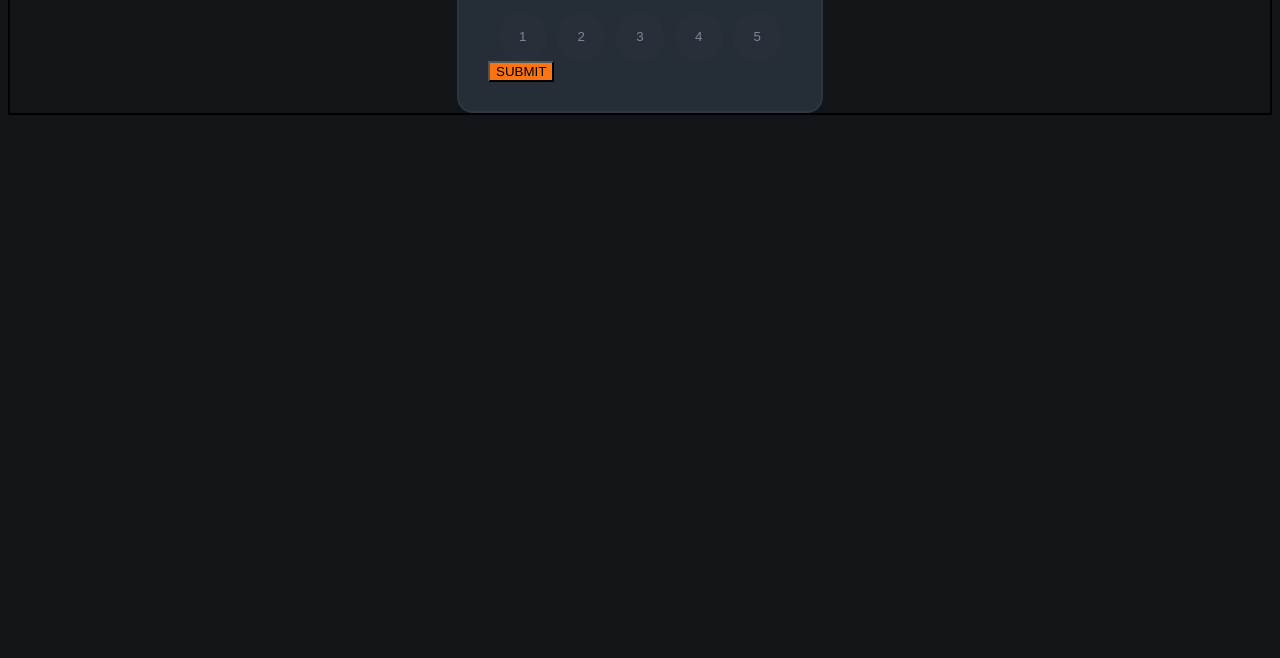
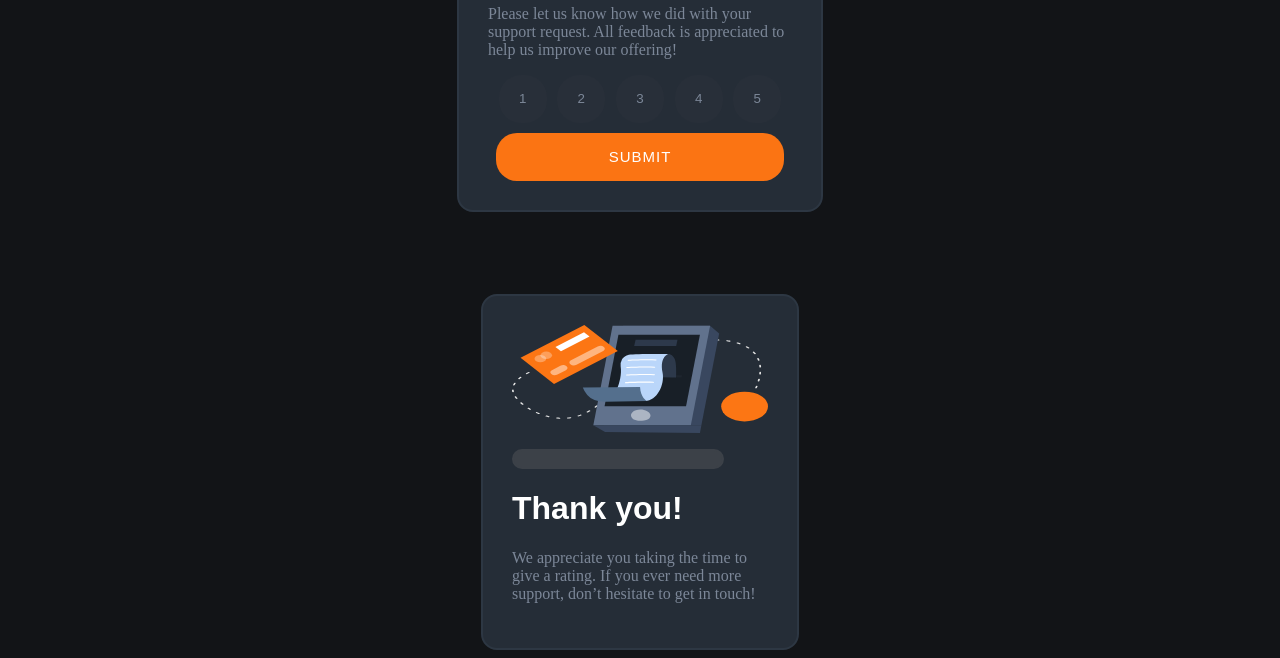
Before and after one commit to keeks5456/Interactive-rating-app, a plain HTML site: page index.html in a window 1280 px wide. Shown: the part 218-876 px from the top of the page. Before the commit the page ends 800 px from the top, so only its background shows below. Drawn offline with Linux system fonts and the light colour scheme.

Commit message:
feat(Thank You card): Adds Css to thank you card

```diff
--- a/index.css
+++ b/index.css
@@ -29,15 +29,11 @@ body {
 }
 
 .card-container {
-  border: 2px solid black;
-  /* margin-left: 0;
-  margin-right: 0; */
   background: hsl(216, 12%, 8%);
-
-  /* width: 40em; */
+  padding-top: 4rem;
 }
 
-#rating-card {
+#card{
   border: 2px solid hsl(213, 19%, 22%);
   background: hsl(213, 19%, 18%);
   border-radius: 1rem;
@@ -49,14 +45,6 @@ body {
 
 
 
-.rating-text {
-  /* display: flex;
-  justify-content: center;
-  align-items: center;
-  flex-flow: column wrap; */
-  color: hsl(216, 12%, 54%);
-}
-
 .title {
   color: hsl(0, 0%, 100%);
   font-family: 'Overpass', sans-serif;
@@ -66,11 +54,9 @@ body {
 .sm-text {
   font: 5px;
   font-weight: 400;
+  color: hsl(216, 12%, 54%);
 }
 
-#submit-btn {
-  background-color: hsl(25, 97%, 53%);
-}
 
 .hidden {
   display: none;
@@ -83,24 +69,80 @@ body {
 }
 
 .rating {
+  font-family: 'Overpass', sans-serif;
+  font-weight: 400;
   background-color: hsl(215, 18%, 19%);
-  /* opacity: 0.5; */
   border: none;
   border-radius: 22px;
   height: 3rem;
   width: 3rem;
   color: hsl(216, 12%, 54%);
+
 }
 
 .rating:hover {
   background-color: hsl(0, 0%, 100%);
   border-color: hsl(0, 0%, 100%);
   cursor: pointer;
+  transition: all 0.5s ease-in-out;
+
 }
 
-.rating :active .active {
+.rating .submit-active:active {
   background-color: hsl(0, 0%, 100%);
   border-color: hsl(0, 0%, 100%);
+}
+
+.rating :active .active{
+  background-color: green;
+}
+
+#submit-container {
+  display: flex;
+  justify-content: center;
+  margin-top: 10px;
+}
+
+#submit-btn {
+  border: none;
+  border-radius: 21px;
+  height: 3rem;
+  width: 18rem;
+  font-size: 15px;
+  letter-spacing: 1px;
+  color: white;
+  background-color: hsl(25, 97%, 53%);
+}
+
+#submit-btn:hover {
+  background-color: white;
+  color: hsl(25, 97%, 53%);
+  transition: all 0.5s ease-in-out;
+
+}
+
+#thank-you-card{
+  display: flex;
+  align-content: center;
+  flex-flow: wrap column;
+  border: 2px solid hsl(213, 19%, 22%);
+  background: hsl(213, 19%, 18%);
+  border-radius: 1rem;
+  height: auto;
+  width: 16em;
+  margin: auto;
+  padding: 29px;
+}
+
+#showAnswer{
+  background-color: hsl(216deg 9% 26%);
+  border-radius: 10px;
+  border: 2px solid hsl(216deg 9% 26%);
+  text-align: center;
+  height: auto;
+  width: 12rem;
+  padding: 8px;
+  color: hsl(25, 97%, 53%);
 }
 
 
@@ -108,7 +150,11 @@ body {
 
 @media only screen and (max-width: 600px) {
   #rating-card {
-    /* margin: 30px; */
+    margin: 30px;
 
   }
+
+  #thank-you-card{
+    margin: 30px;
+  }
 }
--- a/index.html
+++ b/index.html
@@ -15,7 +15,7 @@
 
 <body>
   <div class="card-container">
-    <div id="rating-card">
+    <div id="card">
       <div class="star-container">
         <svg class="star" width="17" height="16" xmlns="http://www.w3.org/2000/svg">
           <path
@@ -46,16 +46,16 @@
   <br />
 
   <!-- //thank you  -->
-  <!-- <div class="card-container" > -->
+  <div class="card-container" >
   <div id="thank-you-card" class="hidden">
-    <!-- <img src="illustration-thank-you.svg" class="center-image" alt="thank you"> -->
+    <img src="/images/illustration-thank-you.svg" class="center-image" alt="thank you">
     <div class="text-container">
       <p id="showAnswer"></p>
       <div class="card-text">
         <h1 class="title">Thank you!</h1>
         <p class="sm-text">We appreciate you taking the time to give a rating. If you ever need more support, don’t
           hesitate to get in touch!</p>
-        <!-- </div> -->
+        </div>
       </div>
     </div>
   </div>
--- a/index.js
+++ b/index.js
@@ -1,16 +1,16 @@
 let submit = document.getElementById("submit-btn");
 let rateButtons = document.getElementsByClassName("rating");
 let showAnswer = document.getElementById("showAnswer");
-let ratingCard = document.getElementById("rating-card");
+let ratingCard = document.getElementById("card");
 let thankYouCard = document.getElementById("thank-you-card");
 console.log(submit);
 let response = "";
-// submit.disabled = true;
+
 
 //we need to add a click funtion to our buttons
 function selectRateButton() {
   for (let i = 0; i < rateButtons.length; i++) {
-    rateButtons[i].addEventListener("click", activeRateClicked);
+    rateButtons[i].addEventListener("click", activeRateClicked, false);
   }
 }
 selectRateButton();
@@ -19,9 +19,14 @@ selectRateButton();
 
 function activeRateClicked() {
   resetButton();
+  this.classList.toggle("active");
   response = this.id;
-  this.classList.add("active");
-  submit.disabled = false;
+
+  // if(response !== "active"){
+  //   this.classList.toggle("active")
+  // } else{
+  //   resetButton()
+  // }
 }
 
 //reset the button so a different one looks activated
@@ -29,7 +34,7 @@ function resetButton() {
   for (let i = 0; i < rateButtons.length; i++) {
     rateButtons[i].classList.remove("active");
   }
-  response = "";
+  return response = "";
 }
 
 //submit button functionality
@@ -39,6 +44,8 @@ submit.addEventListener("click", () => {
   showResponse();
 });
 console.log(ratingCard)
+
+
 function showResponse() {
   ratingCard.classList.add("hidden");
   thankYouCard.classList.remove("hidden");
```
